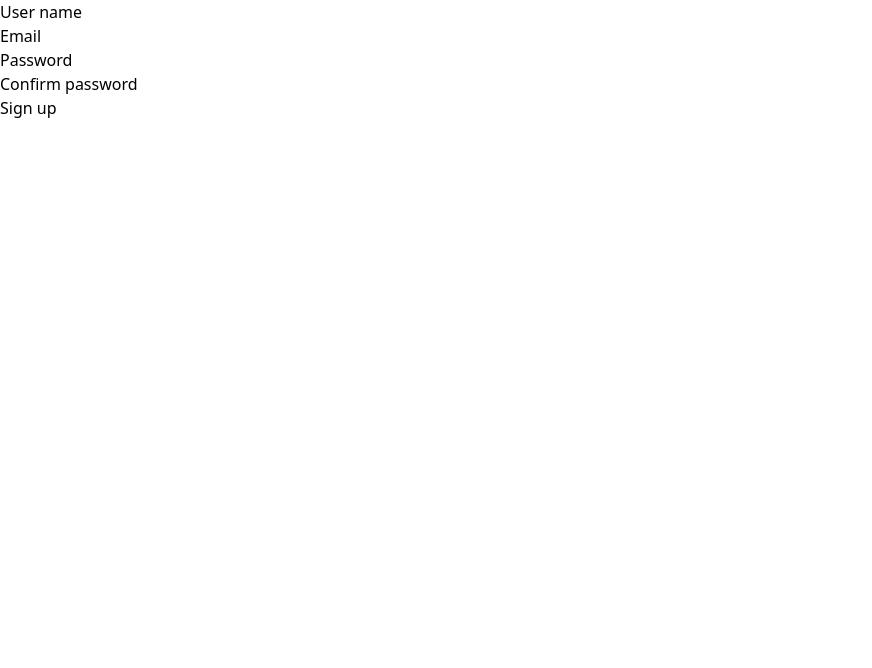
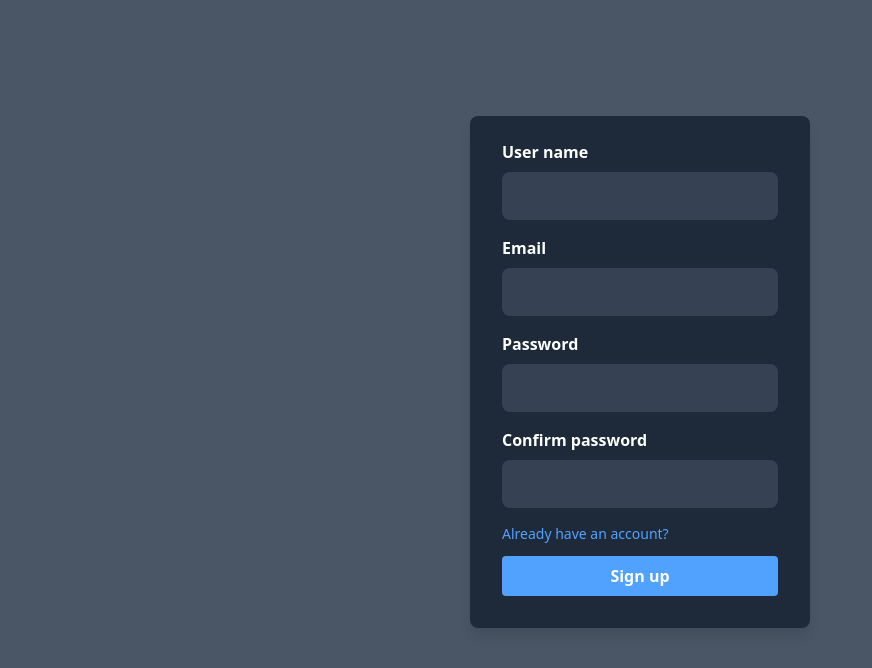
Before and after one commit to Vladiclevch/book-rating, a Vue app in the folder frontend/: page /register in a window 1280 px wide. Shown: the top 668 px of the page, without its empty margins (0-872 px from the left). Built offline with nearby package versions, Linux system fonts and the light colour scheme.

Commit message:
front added style welcome login register pages

```diff
--- a/frontend/src/components/forms/LoginForm.vue
+++ b/frontend/src/components/forms/LoginForm.vue
@@ -27,25 +27,40 @@
 </script>
 
 <template>
-  <form @submit="onSubmit" novalidate class="">
+  <form @submit="onSubmit" novalidate class="bg-gray-800 rounded-lg shadow-lg w-85 px-8 pt-6 pb-8 mb-24">
 
-    <div class="">
-      <label class="">Email</label>
-      <input v-model="email" v-bind="emailAttrs" type="email" class="">
-      <p v-if="errors.email" class="">{{ errors.email }}</p>
+    <div class="mb-4">
+      <label for="email" class="block text-white font-bold mb-2">Email</label>
+      <input
+      id="email"
+      v-model="email"
+      v-bind="emailAttrs"
+      type="email"
+      class="bg-gray-700 text-white font-bold rounded-lg focus:outline-none focus:ring-2 focus:ring-blue-400 p-3 w-full">
+      <p v-if="errors.email" class="text-red-600 font-bold mt-2">{{ errors.email }}</p>
     </div>
 
-    <div class="">
-      <label class="">Password</label>
-      <input v-model="password" v-bind="passwordAttrs" type="password" class="">
-      <p v-if="errors.password" class="">{{ errors.password }}</p>
+    <div class="mb-4">
+      <label for="password" class="block text-white font-bold mb-2">Password</label>
+      <input
+      id="password"
+      v-model="password"
+      v-bind="passwordAttrs"
+      type="password"
+      class="bg-gray-700 text-white font-bold rounded-lg focus:outline-none focus:ring-2 focus:ring-blue-400 p-3 w-full">
+      <p v-if="errors.password" class="text-red-600 font-bold mt-2">{{ errors.password }}</p>
     </div>
 
-    <button type="submit" class="">
+    <a @click="router.push('/register')" class="text-sm text-blue-400 hover:text-blue-600 mb-3 block cursor-pointer">Don't have an account?</a>
+    <a href="#" class="text-sm text-blue-400 hover:text-blue-600 mb-3 block">Forgot password?</a>
+
+    <button type="submit" class="bg-blue-400 hover:bg-blue-500 text-white font-bold py-2 rounded cursor-pointer w-full">
       Log in
     </button>
 
-    <p v-if="authStore.error" class="">{{ authStore.error }}</p>
+    <div v-if="authStore.error" class="mt-4 text-red-600 font-bold">
+      <p>{{ authStore.error }}</p>
+    </div>
 
   </form>
 </template>
--- a/frontend/src/components/forms/RegisterForm.vue
+++ b/frontend/src/components/forms/RegisterForm.vue
@@ -31,37 +31,61 @@
 </script>
 
 <template>
-  <form @submit="onSubmit" novalidate>
+  <form @submit="onSubmit" novalidate class="bg-gray-800 rounded-lg shadow-lg w-85 px-8 pt-6 pb-8 mb-14">
 
-    <div>
-      <label class="">User name</label>
-      <input v-model="name" v-bind="nameAttrs" type="text" class="">
-      <p v-if="errors.name" class="">{{ errors.name }}</p>
+    <div class="mb-4">
+      <label for="name" class="block text-white font-bold mb-2">User name</label>
+      <input
+      id="name"
+      v-model="name"
+      v-bind="nameAttrs"
+      type="name"
+      class="bg-gray-700 text-white font-bold rounded-lg focus:outline-none focus:ring-2 focus:ring-blue-400 p-3 w-full">
+      <p v-if="errors.name" class="text-red-600 font-bold mt-2">{{ errors.name }}</p>
     </div>
 
-    <div>
-      <label class="">Email</label>
-      <input v-model="email" v-bind="emailAttrs" type="email" class="">
-      <p v-if="errors.email" class="">{{ errors.email }}</p>
+    <div class="mb-4">
+      <label for="email" class="block text-white font-bold mb-2">Email</label>
+      <input
+      id="email"
+      v-model="email"
+      v-bind="emailAttrs"
+      type="email"
+      class="bg-gray-700 text-white font-bold rounded-lg focus:outline-none focus:ring-2 focus:ring-blue-400 p-3 w-full">
+      <p v-if="errors.email" class="text-red-600 font-bold mt-2">{{ errors.email }}</p>
     </div>
 
-    <div>
-      <label class="">Password</label>
-      <input v-model="password" v-bind="passwordAttrs" type="password" class="">
-      <p v-if="errors.password" class="">{{ errors.password }}</p>
+    <div class="mb-4">
+      <label for="password" class="block text-white font-bold mb-2">Password</label>
+      <input
+      id="password"
+      v-model="password"
+      v-bind="passwordAttrs"
+      type="password"
+      class="bg-gray-700 text-white font-bold rounded-lg focus:outline-none focus:ring-2 focus:ring-blue-400 p-3 w-full">
+      <p v-if="errors.password" class="text-red-600 font-bold mt-2">{{ errors.password }}</p>
     </div>
 
-    <div>
-      <label class="">Confirm password</label>
-      <input v-model="password_confirmation" v-bind="passwordConfirmationAttrs" type="password" class="">
-      <p v-if="errors.password_confirmation" class="">{{ errors.password_confirmation }}</p>
+    <div class="mb-4">
+      <label for="password_confirmation" class="block text-white font-bold mb-2">Confirm password</label>
+      <input
+      id="password_confirmation"
+      v-model="password_confirmation"
+      v-bind="passwordConfirmationAttrs"
+      type="password"
+      class="bg-gray-700 text-white font-bold rounded-lg focus:outline-none focus:ring-2 focus:ring-blue-400 p-3 w-full">
+      <p v-if="errors.password_confirmation" class="text-red-600 font-bold mt-2">{{ errors.password_confirmation }}</p>
     </div>
 
-    <button type="submit" class="">
+    <a @click="router.push('/login')" class="text-sm text-blue-400 hover:text-blue-600 mb-3 block cursor-pointer">Already have an account?</a>
+
+    <button type="submit" class="bg-blue-400 hover:bg-blue-500 text-white font-bold py-2 rounded cursor-pointer w-full">
       Sign up
     </button>
 
-    <p v-if="authStore.error" class="">{{ authStore.error }}</p>
+    <div v-if="authStore.error" class="mt-4 text-red-600 font-bold">
+      <p>{{ authStore.error }}</p>
+    </div>
 
   </form>
 </template>
--- /dev/null
+++ b/frontend/src/components/forms/WelcomeForm.vue
@@ -0,0 +1,27 @@
+<script setup>
+  import { useRouter } from 'vue-router';
+
+  const router = useRouter();
+</script>
+
+<template>
+  <div class="bg-gray-800 text-white text-center p-6 rounded-lg shadow-lg w-85 max-w-md mb-24">
+    <h2 class="text-2xl mb-6">Welcome! Please Log in</h2>
+
+    <div class="flex flex-col gap-4">
+      <button
+        @click="router.push('/register')"
+        class="bg-blue-400 hover:bg-blue-500 font-bold py-2 rounded cursor-pointer"
+      >
+        Register
+      </button>
+
+      <button
+        @click="router.push('/login')"
+        class="bg-blue-400 hover:bg-blue-500 font-bold py-2 rounded cursor-pointer"
+      >
+        Log in
+      </button>
+    </div>
+  </div>
+</template>
--- a/frontend/src/views/HomeView.vue
+++ b/frontend/src/views/HomeView.vue
@@ -1,6 +1,7 @@
 <script setup>
   import NavBar from '../components/bars/NavBar.vue';
   import SideBar from '../components/bars/SideBar.vue';
+  import WelcomeForm from '../components/forms/WelcomeForm.vue';
   import { useRouter } from 'vue-router';
   import { useAuthStore } from '../stores/authStore';
 
@@ -15,8 +16,7 @@
 
 <template>
 
-  <template v-if="authStore.isAuthenticated">
-    <div class="flex h-screen">
+  <div v-if="authStore.isAuthenticated" class="flex h-screen">
     <SideBar/>
     <div class="flex-1 flex flex-col">
       <NavBar />
@@ -27,29 +27,8 @@
 
     </div>
   </div>
-  </template>
 
-  <template v-else>
-    <div class="bg-gray-600 flex justify-center items-center w-screen h-screen">
-      <div class="bg-gray-800 text-white text-center p-6 rounded-lg shadow-lg w-85 max-w-md mb-24">
-        <h2 class="text-2xl mb-6">Welcome! Please Log in</h2>
-
-        <div class="flex flex-col gap-4">
-        <button
-          @click="router.push('/register')"
-          class="bg-blue-400 py-2 rounded"
-        >
-        Register
-        </button>
-
-        <button
-          @click="router.push('/login')"
-          class="bg-blue-400 py-2 rounded"
-          >
-          Login
-          </button>
-        </div>
-      </div>
+  <div v-else class="bg-gray-600 flex justify-center items-center w-screen h-screen">
+    <WelcomeForm />
   </div>
 </template>
-</template>
--- a/frontend/src/views/LoginView.vue
+++ b/frontend/src/views/LoginView.vue
@@ -3,7 +3,7 @@
 </script>
 
 <template>
-  <div>
+  <div class="bg-gray-600 flex justify-center items-center w-screen h-screen">
     <LoginForm />
   </div>
 </template>
--- a/frontend/src/views/RegisterView.vue
+++ b/frontend/src/views/RegisterView.vue
@@ -3,7 +3,7 @@
 </script>
 
 <template>
-  <div>
+  <div class="bg-gray-600 flex justify-center items-center w-screen h-screen">
     <RegisterForm />
   </div>
 </template>
```
Lines whose indentation alone changed are shown as unchanged.
